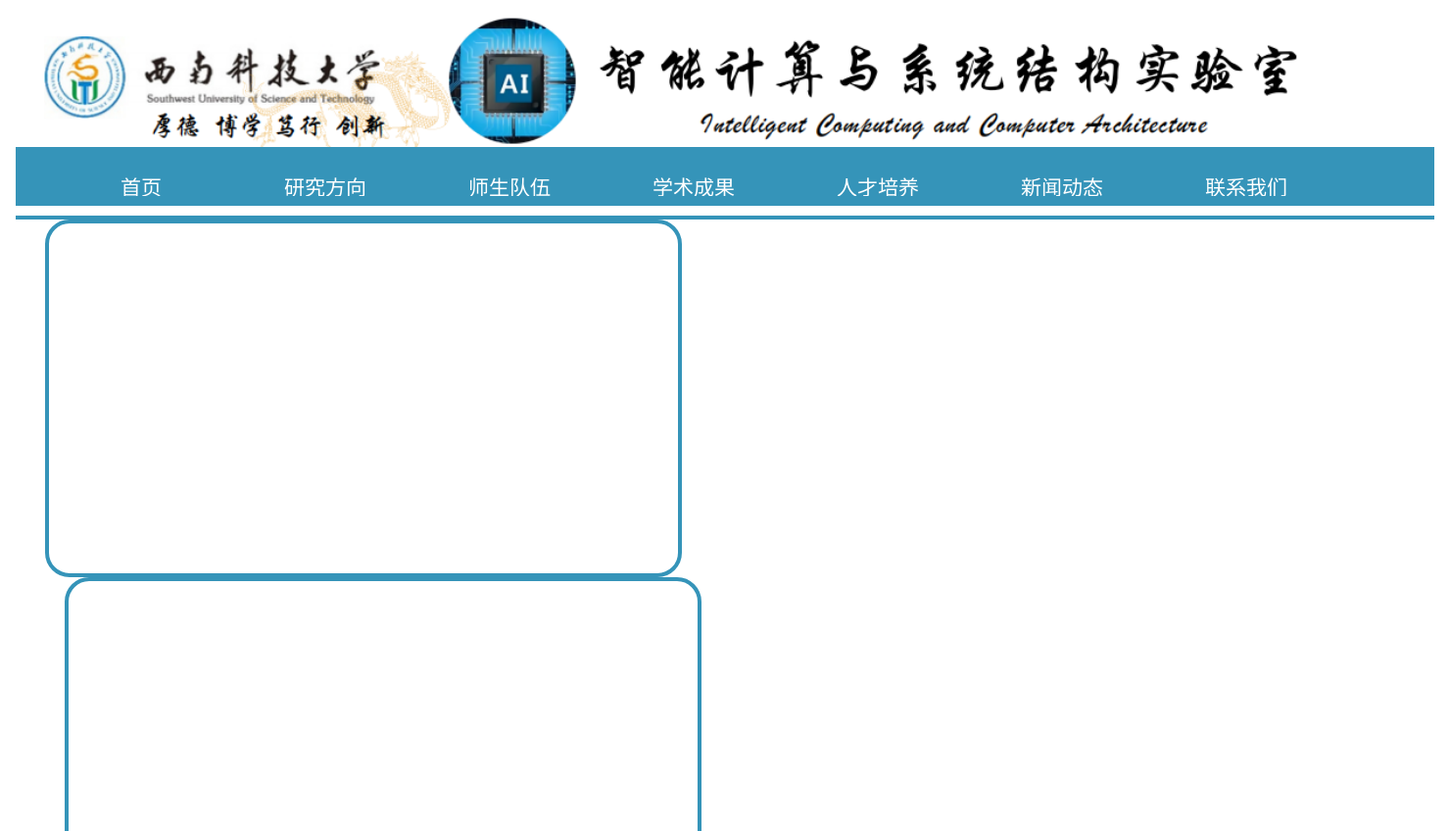
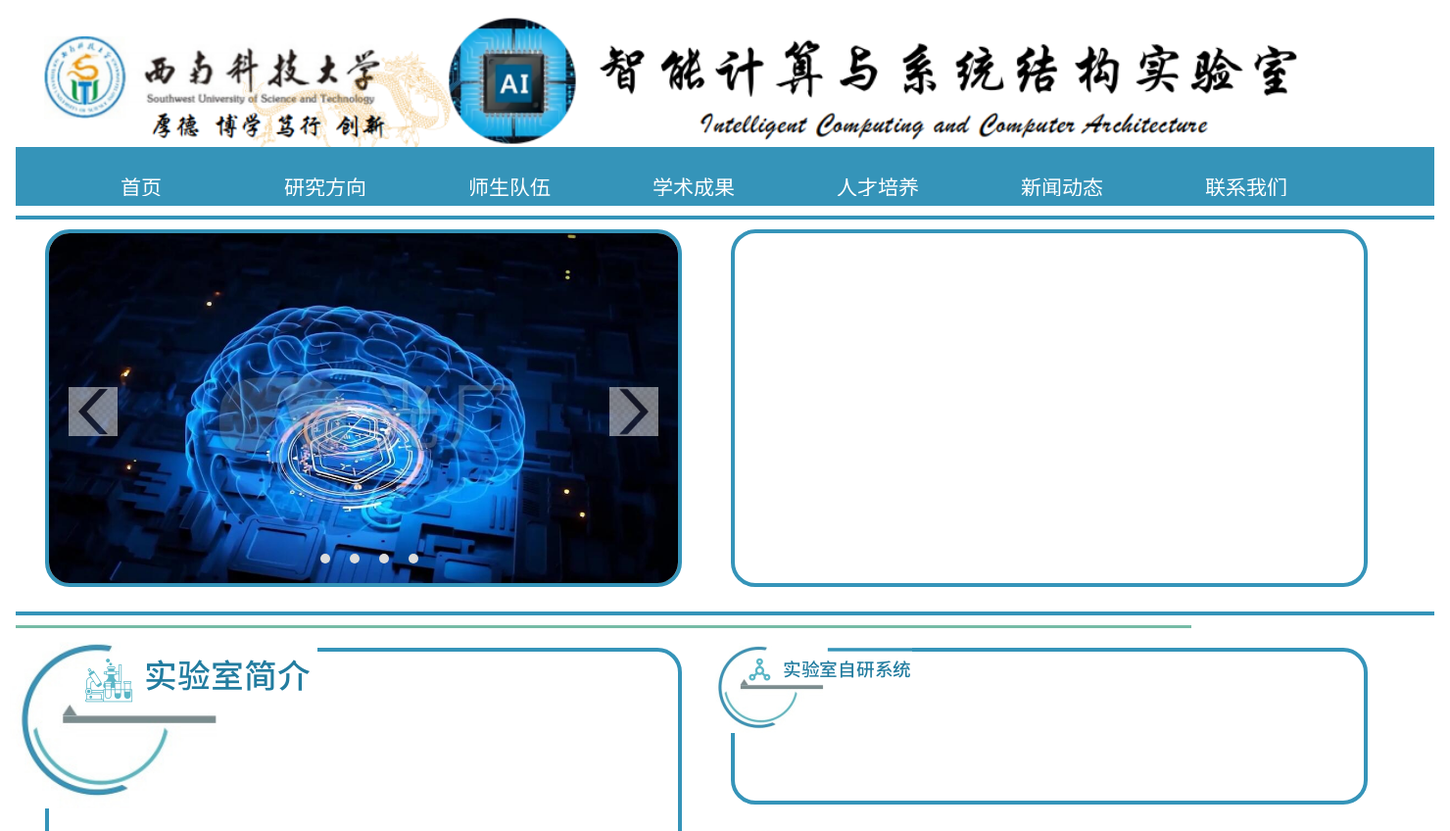
Before and after one commit to lazyliang886/LabWeb, a Django app: page /index/ in a window 1480 px wide. Shown: the top 848 px of the page at 98% size. Run offline with Django 4.2, Linux system fonts and the light colour scheme; some libraries are stand-ins or nearby versions.

Commit message:
Add files via upload

```diff
--- a/LabWeb/Lab_Web/Lab_home/Web_home/templates/index1.html
+++ b/LabWeb/Lab_Web/Lab_home/Web_home/templates/index1.html
@@ -8,6 +8,9 @@
     <link rel="stylesheet" href="../static/css/indexfirst/body.css">
     <link rel="stylesheet" href="../static/css/indexfirst/foot.css">
     <link rel="stylesheet" href="../static/css/indexfirst/fontsit.css">
+
+    <link rel="stylesheet" href="../static/css/lunpan/imagelunpanb.css">
+    <link rel="stylesheet" href="../static/js/index1/imagelunpan.File">
     <link rel="stylesheet" href="../static/plug-in/bootstrap-3.4.1/css/bootstrap.css">
 <!--    <link rel="stylesheet" href="../static/jiagou.css">-->
 <!--    <link rel="stylesheet" href="../static/toubei.css">-->
@@ -191,8 +194,26 @@
                 <div class="xian1"></div>
             </div>
             <!--图片框架-->
-            <div class="body1" ></div>
-            <div class="body2" ></div>
+            <div class="body0">
+                <!--图片框架-->
+                <div class="body1" >
+                    <div class="banner-imgBox2">
+                        <img src="../static/image/picture1.jpg" alt="">
+                        <img src="../static/image/picture2.jpg" alt="">
+                        <img src="../static/image/picture3.png" alt="">
+                        <img src="../static/image/picture4.png" alt="">
+                    </div>
+                    <div class="banner-imgBox-div">
+                        <div class="on"></div>
+                        <div class="on"></div>
+                        <div class="on"></div>
+                        <div class="on"></div>
+                    </div>
+                    <img class="banner-imgBox-left" src="../static/image/left.jpg" onclick="marginLeft(false)">
+                    <img class="banner-imgBox-right" src="../static/image/right.jpg" onclick="marginLeft(true)">
+                </div>
+                <div class="body2" ></div>
+            </div>
             <!--线框框架-->
             <div class="xiankuang">
                 <div class="xian1"></div>
```
Also changed, not shown: LabWeb/Lab_Web/Lab_home/Web_home/static/image/left.jpg (added), LabWeb/Lab_Web/Lab_home/Web_home/static/image/right.jpg (added).
